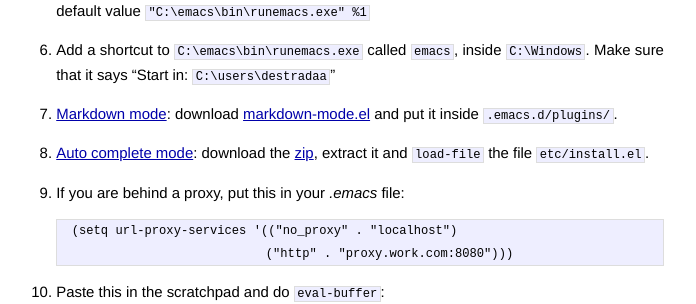
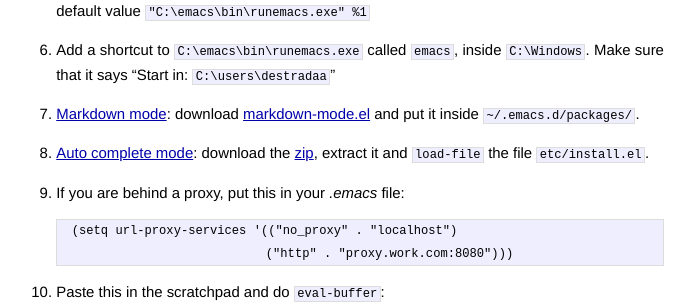
Before and after one commit to destradax/destradax.github.io, a Jekyll site: the page built from _posts/2014-04-29-emacs-on-windows.md, in a window 1280 px wide. Shown: the part 428-732 px from the top of the page, without its empty margins (290-986 px from the left). Built offline with Jekyll 4.4.1, drawn with Linux system fonts in a browser that asks for light colours; Markdown is read by kramdown in place of the engine named in the settings.

Commit message:
Update post

```diff
--- a/_posts/2014-04-29-emacs-on-windows.md
+++ b/_posts/2014-04-29-emacs-on-windows.md
@@ -26,7 +26,7 @@ layout: post
 
 6. Add a shortcut to `C:\emacs\bin\runemacs.exe` called `emacs`, inside `C:\Windows`. Make sure that it says "Start in: `C:\users\destradaa`"
 
-7. [Markdown mode](http://jblevins.org/projects/markdown-mode/): download [markdown-mode.el](http://jblevins.org/projects/markdown-mode/markdown-mode.el) and put it inside `.emacs.d/plugins/`.
+7. [Markdown mode](http://jblevins.org/projects/markdown-mode/): download [markdown-mode.el](http://jblevins.org/projects/markdown-mode/markdown-mode.el) and put it inside `~/.emacs.d/packages/`.
 
 8. [Auto complete mode](http://cx4a.org/software/auto-complete/): download the [zip](http://cx4a.org/pub/auto-complete/auto-complete-1.3.1.zip), extract it and `load-file` the file `etc/install.el`.
 
```
